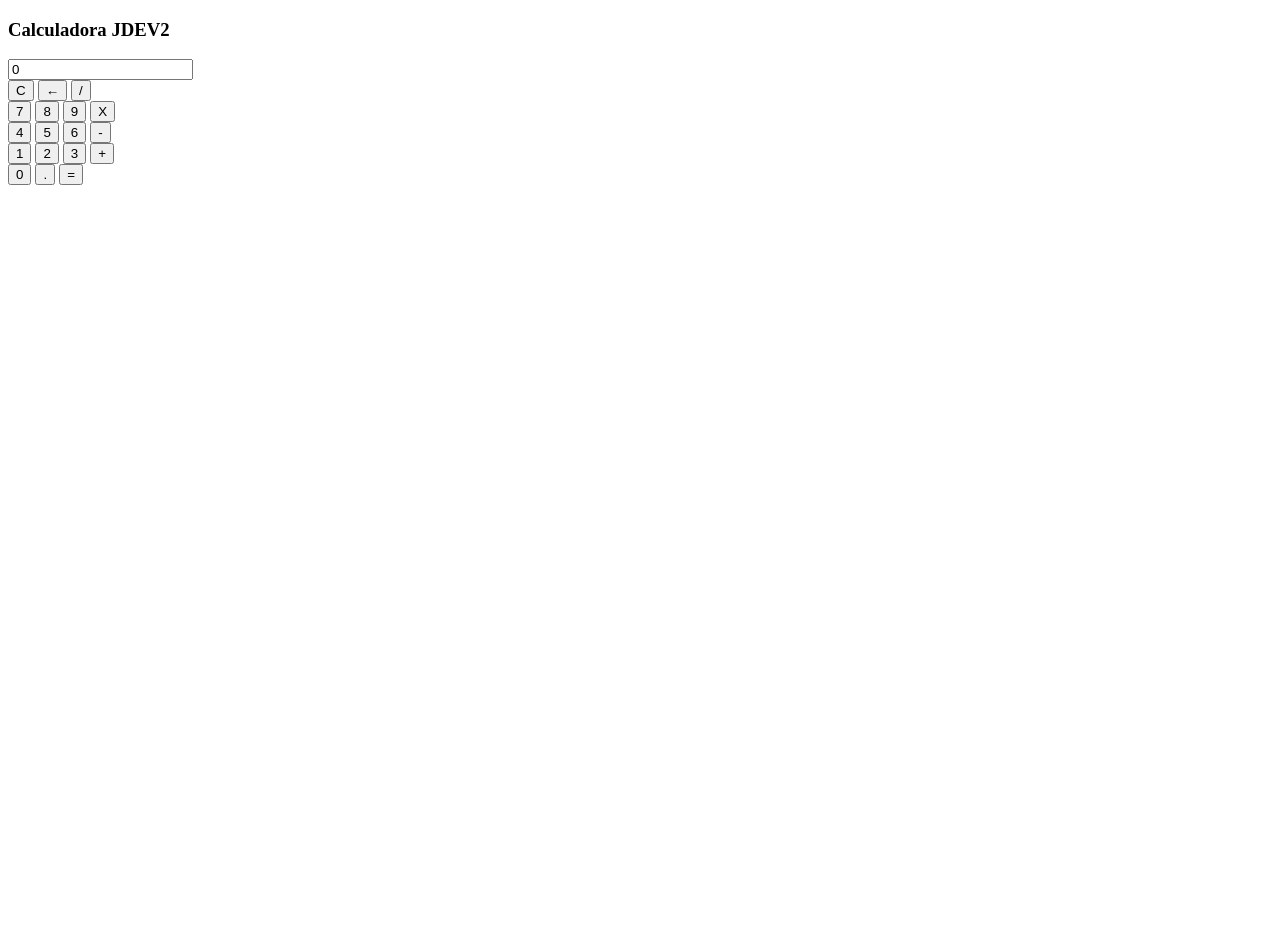
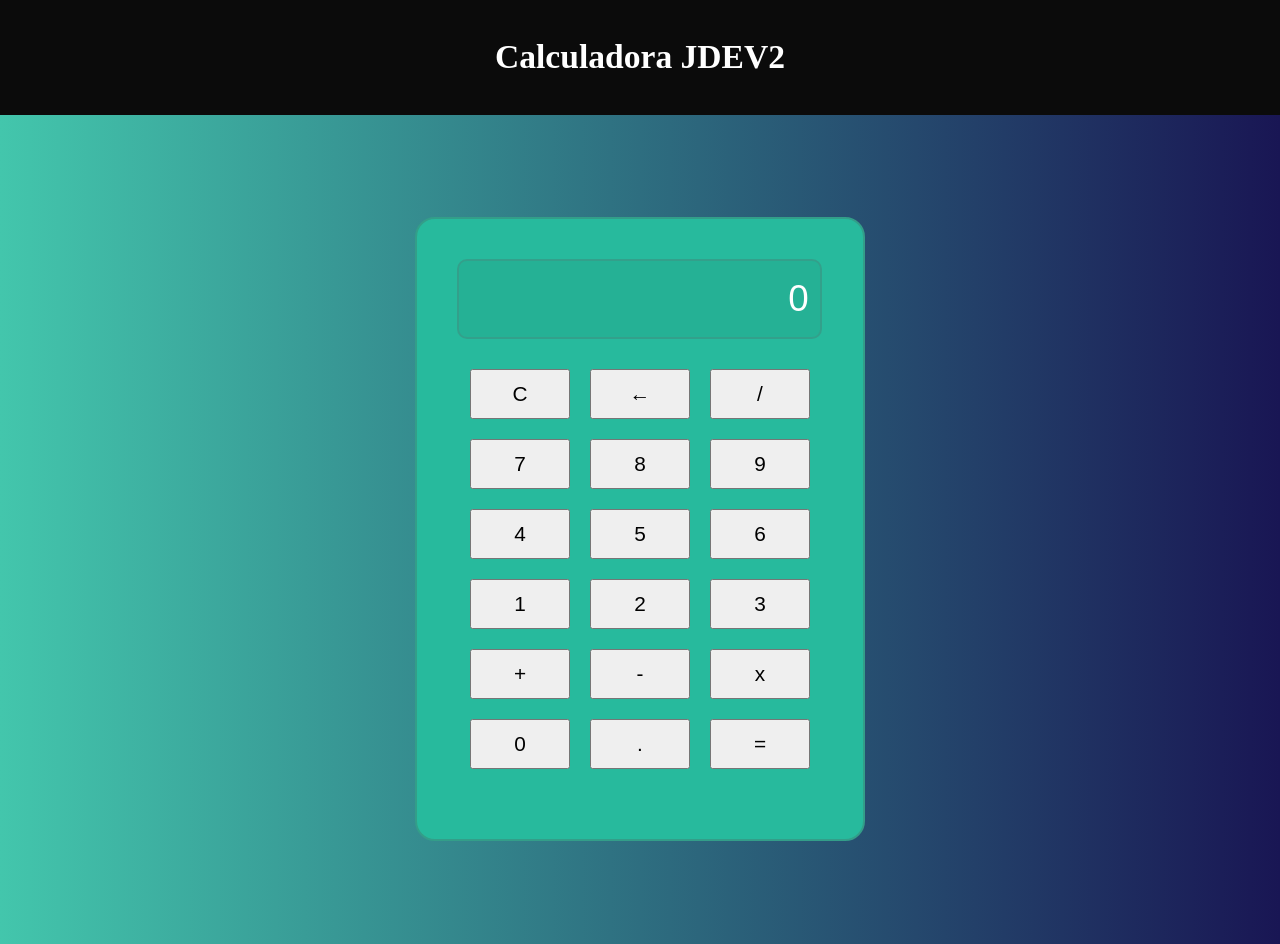
Before and after one commit to juansedev2/Calculadora-Web, a plain HTML site: page index.html in a window 1280 px wide. Before the commit the page ends 800 px from the top, so only its background shows below. Drawn offline with Linux system fonts and the light colour scheme.

Commit message:
Finalizado primera versión del esquema de botones con grid

```diff
--- a/css/estilos.css
+++ b/css/estilos.css
@@ -0,0 +1,85 @@
+*{
+    margin: 0;
+    padding: 0;
+    box-sizing: border-box;
+}
+html{
+    height: auto;
+    min-height: 100%; /**Ancho mínimo del fondo debe ser del 100%*/
+}
+:root{
+    --gradiente-azul-claro: #43C6AC;
+    --gradiente-azul-claro-2: #339e89;
+    --gradiente-azul-claro-3: #27ba9d;
+    --gradiente-azul-oscuro: #191654;
+    --color-negro: rgb(11, 11, 11);
+    --color-negrotran:rgba(0, 0, 0, 0.047);
+    --color-blanco: rgb(255, 255, 255);
+    --color-gris-tran: rgba(100, 100, 100, 0.219);
+}
+body{
+    background: linear-gradient(to right,var(--gradiente-azul-claro), var(--gradiente-azul-oscuro));
+}
+header{
+    width: 100%;
+    height: auto;
+    background-color: var(--color-negro);
+    padding: 3%;
+}
+section#titulo h1{
+    text-align: center;
+    color: white;
+    font-size: 2.1rem;
+}
+main{
+    width: auto;
+    height: auto;
+    margin: 8% 0;
+}
+section#contenedor_principal{
+    width: 450px;
+    margin: auto;
+    border: 2px solid var(--gradiente-azul-claro-2);
+    border-radius: 20px;
+    background-color: var(--gradiente-azul-claro-3);
+}
+section#contenedor_calculadora{
+    padding: 40px;
+    width: 100%;
+    height: auto;
+}
+section#calculadora{
+    width: auto;
+    height: auto;
+}
+section#calculadora input{
+    width: 365px;
+    height: 80px;
+    letter-spacing: 1.2px;
+    padding: 10px;
+    text-align: right;
+    color: var(--color-blanco);
+    background-color: var(--color-negrotran);
+    border: 2px solid var(--color-gris-tran);
+    border-radius: 10px;
+    font-size: 2.3rem;
+    display: inline-flex;
+    margin: auto;
+}
+section#botones{
+    /**Probemos display grid a ver que tal*/
+    display: grid;
+    /**Definir los espacios para las columnas y sus hijos (como un padding)*/
+    grid-template-columns: 100px 100px 100px;
+    /**Por cada fila que haya, asignar un espacio a cada uno (como un padding)*/
+    grid-template-rows: 50px 50px 50px 50px 50px 50px;
+    /**Alienación de los elementos por defecto*/
+    justify-items: stretch;
+    justify-content: center;
+    /**Espacio entre los elementos del contenedor*/
+    grid-gap: 20px;
+    margin: 30px 0;
+}
+section#botones button{
+    font-size: 1.3rem;
+}
--- a/index.html
+++ b/index.html
@@ -10,46 +10,36 @@
     <link rel="stylesheet" href="css/estilos.css">
 </head>
 <body>
-    <main>
-        <section id="contenedor_principal">
+    <header id="contenedor_titulo">
         <section id="titulo">
             <h1>Calculadora JDEV2</h1>
         </section>
+    </header>
+    <main>
+        <section id="contenedor_principal">
             <section id="contenedor_calculadora">
                 <section id="calculadora">
                     <input type="text" id="pantalla" name="pantalla" readonly="true" required="true" value="0">
                 </section>
                 <section id="botones">
-                    <section class="botones_principales">
                     <button type="button" class="b_principal" value="c">C</button type="button">
                     <button type="button" class="b_principal" value="←">←</button type="button">
                     <button type="button" class="b_operacion" value="/">/</button type="button">
-                    </section>
-                    <section class="botones_numeros_operaciones">
-                        <section class="fila_1">
                     <button type="button" class="b_numero" value="7">7</button type="button">
                     <button type="button" class="b_numero" value="8">8</button type="button">
                     <button type="button" class="b_numero" value="9">9</button type="button">
-                            <button type="button" class="b_operacion" value="x">X</button type="button">
-                        </section>
-                        <section class="fila_2">
                     <button type="button" class="b_numero" value="4">4</button type="button">
                     <button type="button" class="b_numero" value="5">5</button type="button">
                     <button type="button" class="b_numero" value="6">6</button type="button">
-                            <button type="button" class="b_operacion" value="-">-</button type="button">
-                        </section>
-                        <section class="fila_3">
                     <button type="button" class="b_numero" value="1">1</button type="button">
                     <button type="button" class="b_numero" value="2">2</button type="button">
                     <button type="button" class="b_numero" value="3">3</button type="button">
                     <button type="button" class="b_operacion" value="+">+</button type="button">
-                        </section>
-                    </section>
-                    <section class="botones_finales">
+                    <button type="button" class="b_operacion" value="-">-</button type="button">
+                    <button type="button" class="b_operacion" value="x">x</button type="button">
                     <button type="button" class="b_numero" value="0">0</button type="button">
                     <button type="button" class="b_principal" value=".">.</button type="button">
                     <button type="button" class="b_principal" id="igual" value="=">=</button type="button">
-                    </section>
                 </section>
             </section>
         </section>
```
Lines whose indentation alone changed are shown as unchanged.
